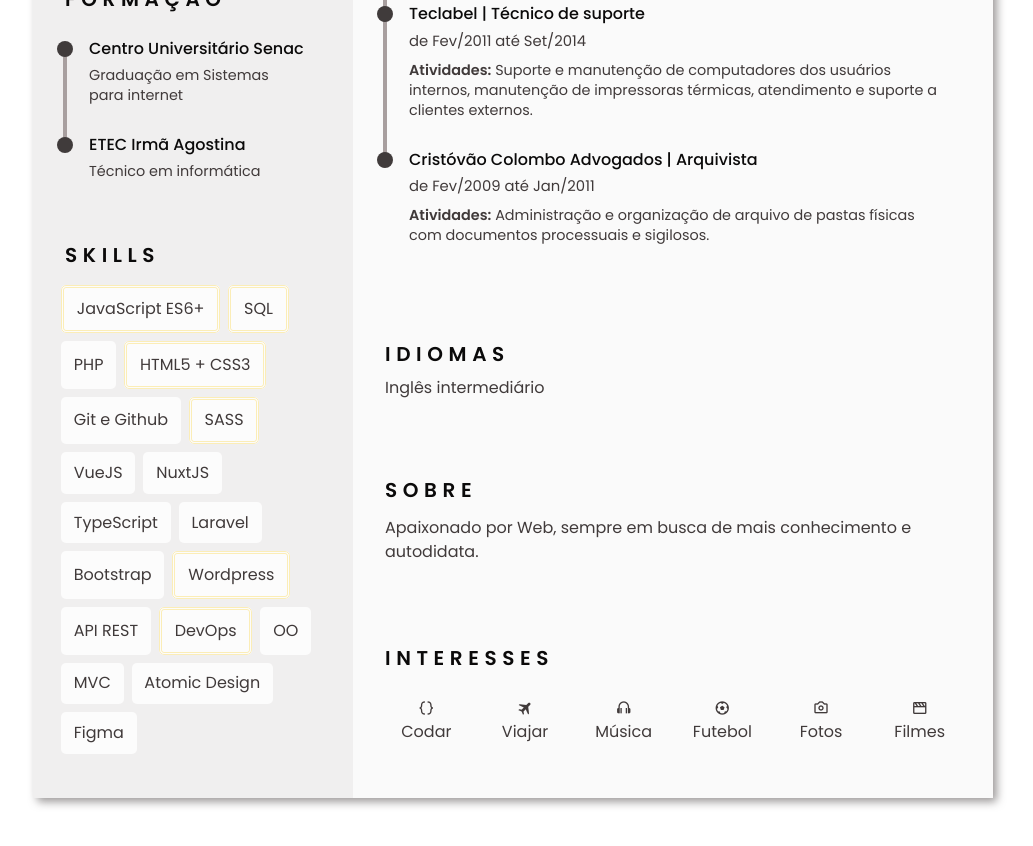
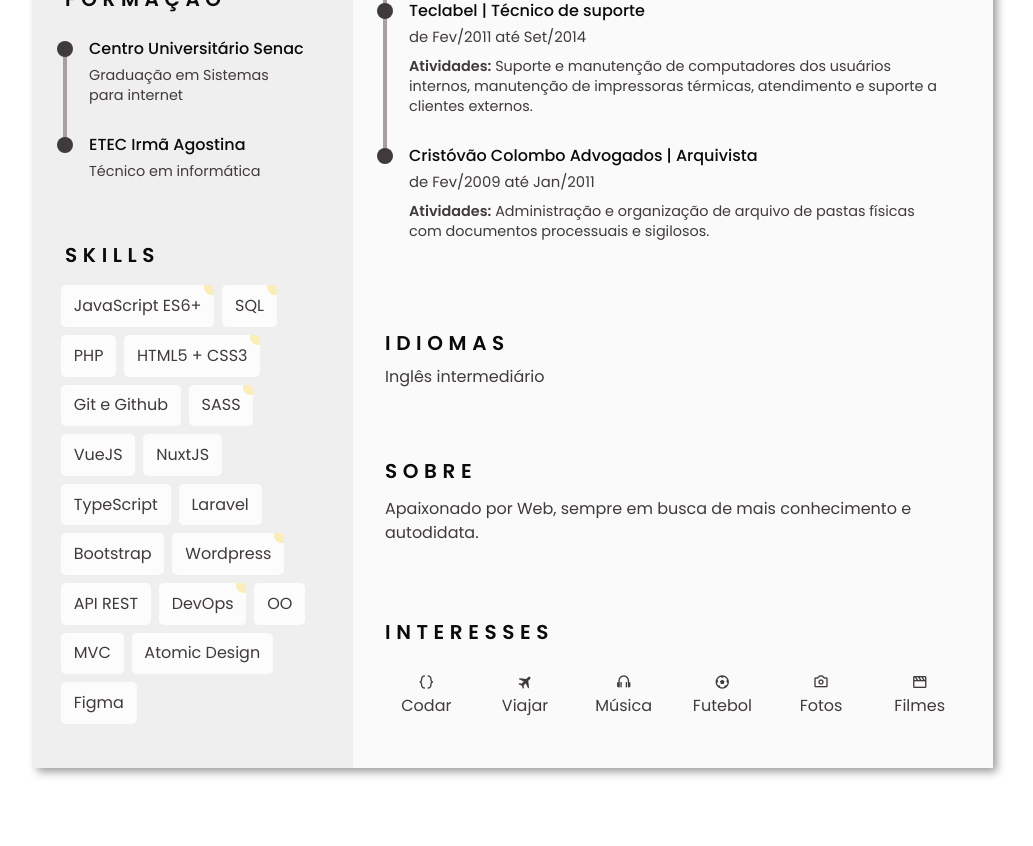
Before and after one commit to Claytonrss/claytonrss.github.io, a plain HTML site: page index.html in a window 1280 px wide. Shown: the part 635-1481 px from the top of the page, without its empty margins (127-1160 px from the left). After the commit the page ends 1451 px from the top, so only its background shows below. Drawn offline with nearby package versions, Linux system fonts and the light colour scheme.

Commit message:
Atualizando estilo dos certificados

```diff
--- a/css/style.scss
+++ b/css/style.scss
@@ -94,11 +94,21 @@ main {
           padding: 0.8em;
           display: block;
           cursor: default;
+          position: relative;
 
           &:not([href='#']) {
             cursor: pointer;
-            border: double 3px rgba(247, 202, 24, 0.3);
-            border-radius: 5px;
+
+            &::after {
+              content: '';
+              position: absolute;
+              width: 15px;
+              height: 15px;
+              background-color: rgba(247, 202, 24, 0.3);
+              border-radius: 50%;
+              top: -5px;
+              right: -5px;
+            }
           }
         }
       }
```
Also changed, not shown: css/style.min.css, 1 other file.
